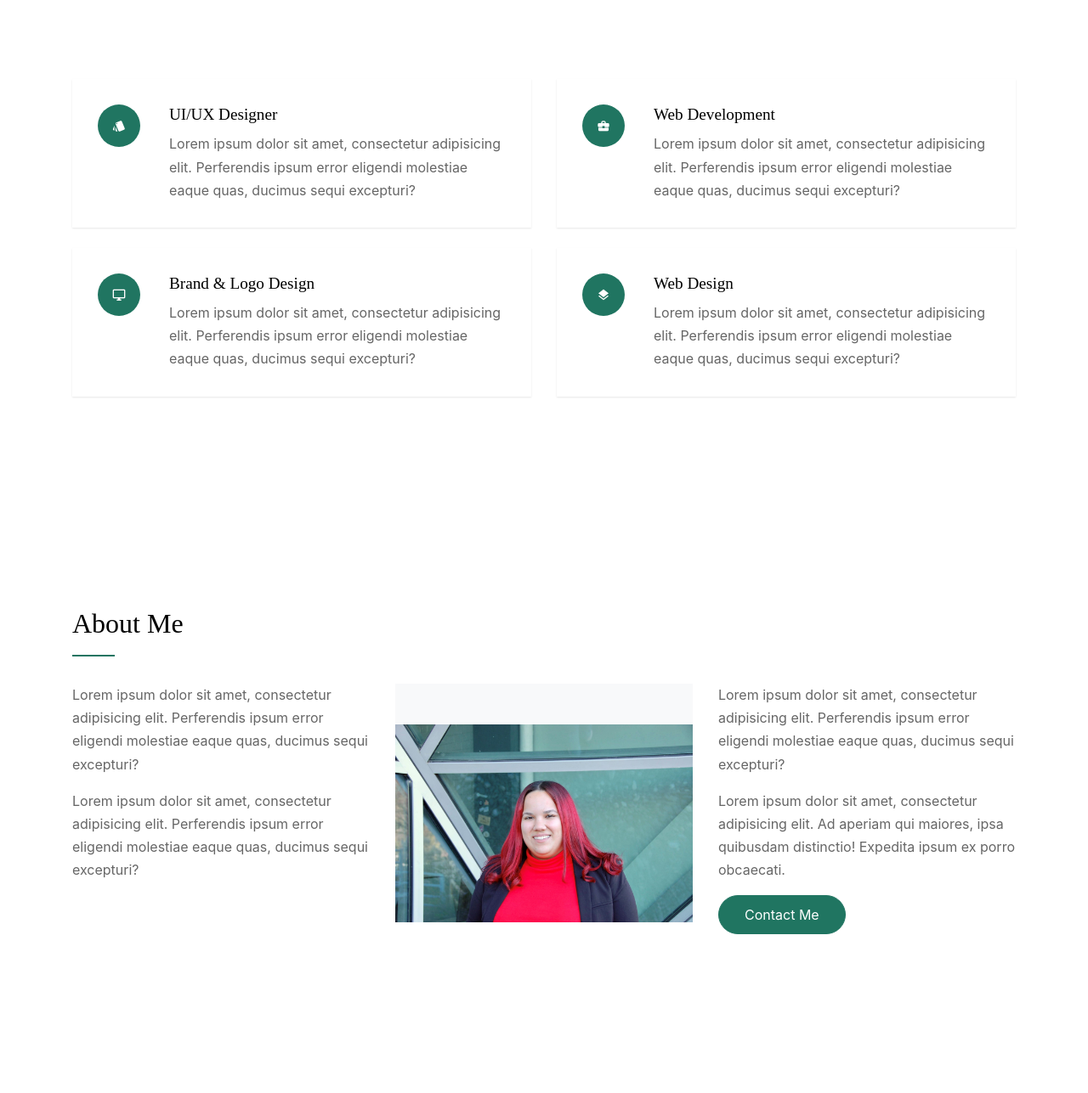
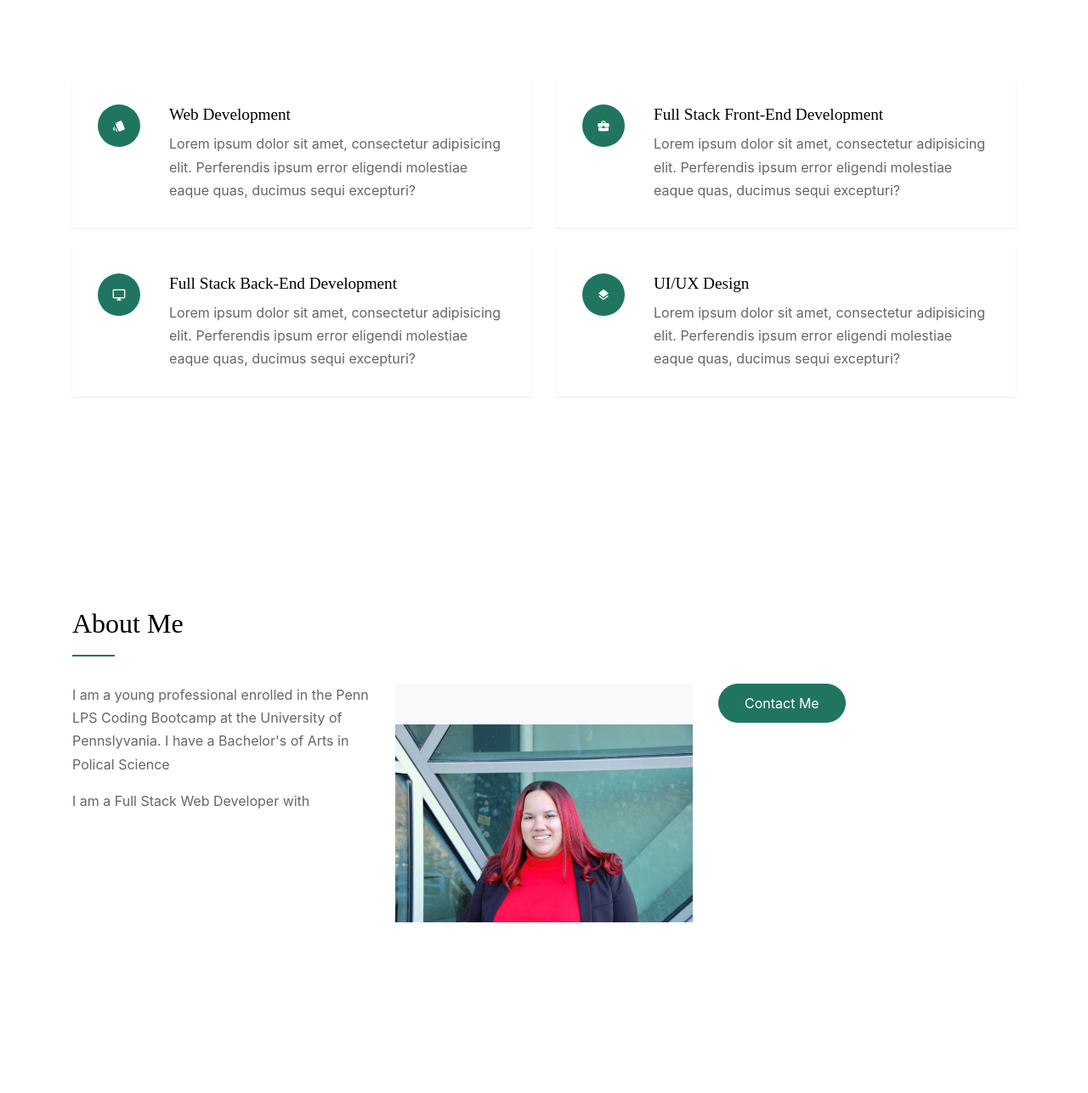
Before and after one commit to tawnfran/WorkingPortfolio, a plain HTML site: page me/me/index.html in a window 1280 px wide. Shown: the part 973-2260 px from the top of the page at 85% size. Drawn offline with Linux system fonts and the light colour scheme; files whose address does not match are found by name; a web font is replaced by a local one.

Commit message:
updated skeleting for portfolio
clear
cd clear

```diff
--- a/me/me/index.html
+++ b/me/me/index.html
@@ -1,7 +1,7 @@
 <!doctype html>
 <html lang="en">
   <head>
-    <title>Me &mdash; Website Template by Colorlib</title>
+    <title>Me &mdash;</title>
     <meta charset="utf-8">
     <meta name="viewport" content="width=device-width, initial-scale=1, shrink-to-fit=no">
 
@@ -119,7 +119,7 @@
             <div class="service d-flex h-100">
               <div class="service-number mr-4"><span class="icon-style"></span></div>
               <div class="service-about">
-                <h3>UI/UX Designer</h3>
+                <h3>Web Development</h3>
                 <p>Lorem ipsum dolor sit amet, consectetur adipisicing elit. Perferendis ipsum error eligendi molestiae eaque quas, ducimus sequi excepturi?</p>
               </div>
             </div>
@@ -129,7 +129,7 @@
             <div class="service d-flex h-100">
               <div class="service-number mr-4"><span class="icon-business_center"></span></div>
               <div class="service-about">
-                <h3>Web Development</h3>
+                <h3>Full Stack Front-End Development</h3>
                 <p>Lorem ipsum dolor sit amet, consectetur adipisicing elit. Perferendis ipsum error eligendi molestiae eaque quas, ducimus sequi excepturi?</p>
               </div>
             </div>
@@ -139,7 +139,7 @@
             <div class="service d-flex h-100">
               <div class="service-number mr-4"><span class="icon-desktop_windows"></span></div>
               <div class="service-about">
-                <h3>Brand &amp; Logo Design</h3>
+                <h3>Full Stack Back-End Development</h3>
                 <p>Lorem ipsum dolor sit amet, consectetur adipisicing elit. Perferendis ipsum error eligendi molestiae eaque quas, ducimus sequi excepturi?</p>
               </div>
             </div>
@@ -149,7 +149,7 @@
             <div class="service d-flex h-100">
               <div class="service-number mr-4"><span class="icon-layers"></span></div>
               <div class="service-about">
-                <h3>Web Design</h3>
+                <h3>UI/UX Design</h3>
                 <p>Lorem ipsum dolor sit amet, consectetur adipisicing elit. Perferendis ipsum error eligendi molestiae eaque quas, ducimus sequi excepturi?</p>
               </div>
             </div>
@@ -171,12 +171,12 @@
             </div>
           </div>
           <div class="col-lg-4 order-2 order-lg-1">
-            <p>Lorem ipsum dolor sit amet, consectetur adipisicing elit. Perferendis ipsum error eligendi molestiae eaque quas, ducimus sequi excepturi?</p>
-            <p>Lorem ipsum dolor sit amet, consectetur adipisicing elit. Perferendis ipsum error eligendi molestiae eaque quas, ducimus sequi excepturi?</p>
+            <p>I am a young professional enrolled in the Penn LPS Coding Bootcamp at the University of Pennslyvania. I have a Bachelor's of Arts in Polical Science  </p>
+            <p>I am a Full Stack Web Developer with </p>
           </div>
           <div class="col-lg-4 order-3 order-lg-3">
-            <p>Lorem ipsum dolor sit amet, consectetur adipisicing elit. Perferendis ipsum error eligendi molestiae eaque quas, ducimus sequi excepturi?</p>
-            <p>Lorem ipsum dolor sit amet, consectetur adipisicing elit. Ad aperiam qui maiores, ipsa quibusdam distinctio! Expedita ipsum ex porro obcaecati.</p>
+            <!-- <p>Lorem ipsum dolor sit amet, consectetur adipisicing elit. Perferendis ipsum error eligendi molestiae eaque quas, ducimus sequi excepturi?</p>
+            <p>Lorem ipsum dolor sit amet, consectetur adipisicing elit. Ad aperiam qui maiores, ipsa quibusdam distinctio! Expedita ipsum ex porro obcaecati.</p> -->
             <p><a href="#contact-section" class="btn smoothscroll btn-primary">Contact Me</a></p>
           </div>
 
@@ -306,7 +306,7 @@
           <div class="col-12 mb-5 position-relative">
             <h2 class="section-title text-center">Clients</h2>
           </div>
-          <div class="col-6 col-sm-6 col-md-4 col-lg-4 text-center">
+          <!-- <div class="col-6 col-sm-6 col-md-4 col-lg-4 text-center">
             <img src="images/logo_1.jpg" alt="Image" class="img-fluid">
           </div>
           <div class="col-6 col-sm-6 col-md-4 col-lg-4 text-center">
@@ -316,17 +316,17 @@
             <img src="images/logo_3.jpg" alt="Image" class="img-fluid">
           </div>
           <div class="col-6 col-sm-6 col-md-4 col-lg-4 text-center">
-            <img src="images/logo_4.jpg" alt="Image" class="img-fluid">
-          </div>
+            <img src="images/logo_4.jpg" alt="Image" class="img-fluid"> -->
+          <!-- </div>       -->
 
 
-          <div class="col-6 col-sm-6 col-md-4 col-lg-4 text-center">
+          <!-- <div class="col-6 col-sm-6 col-md-4 col-lg-4 text-center">
             <img src="images/logo_5.jpg" alt="Image" class="img-fluid">
           </div>
           <div class="col-6 col-sm-6 col-md-4 col-lg-4 text-center">
             <img src="images/logo_6.jpg" alt="Image" class="img-fluid">
           </div>
-        </div>
+        </div> -->
       </div>
     </section>
 
```
